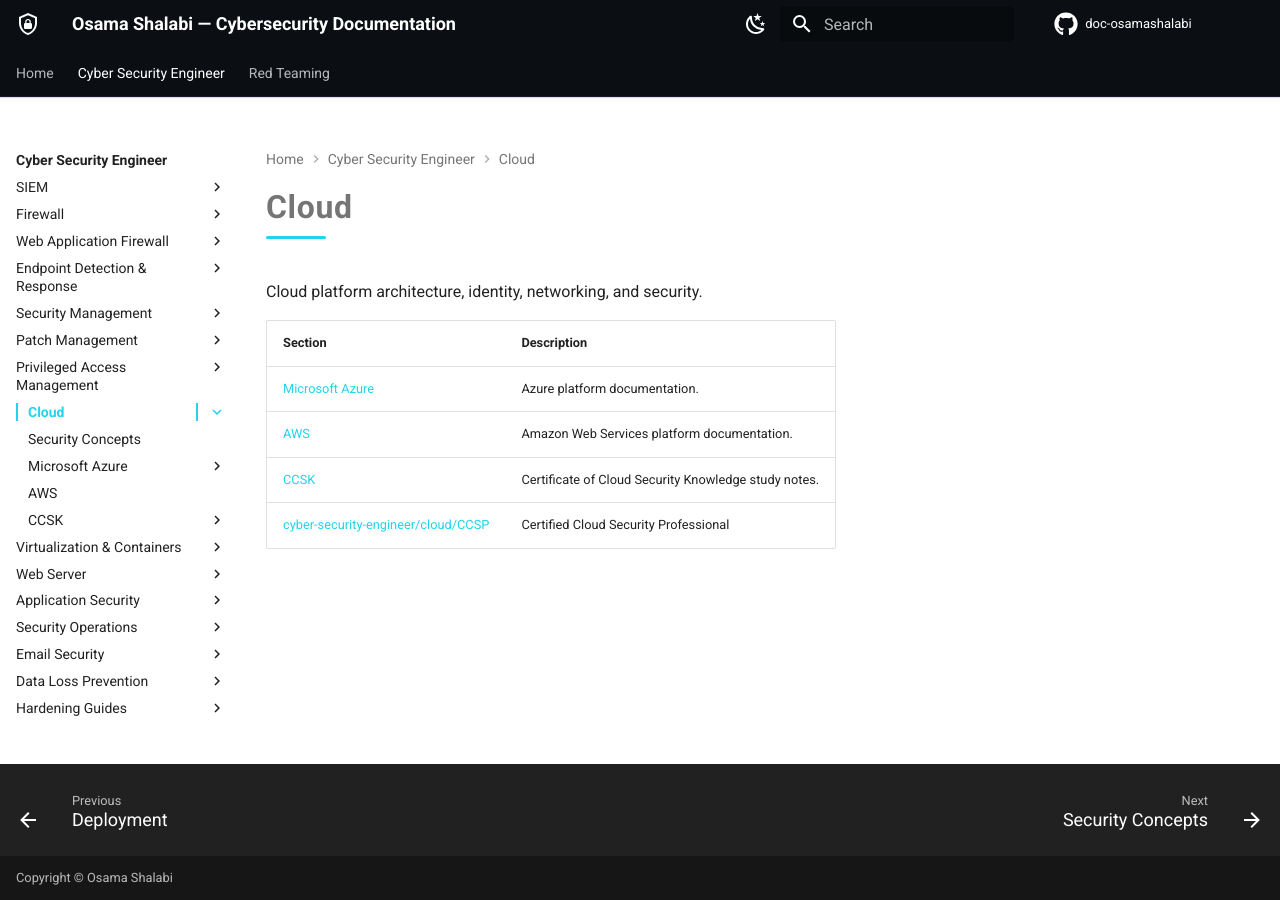
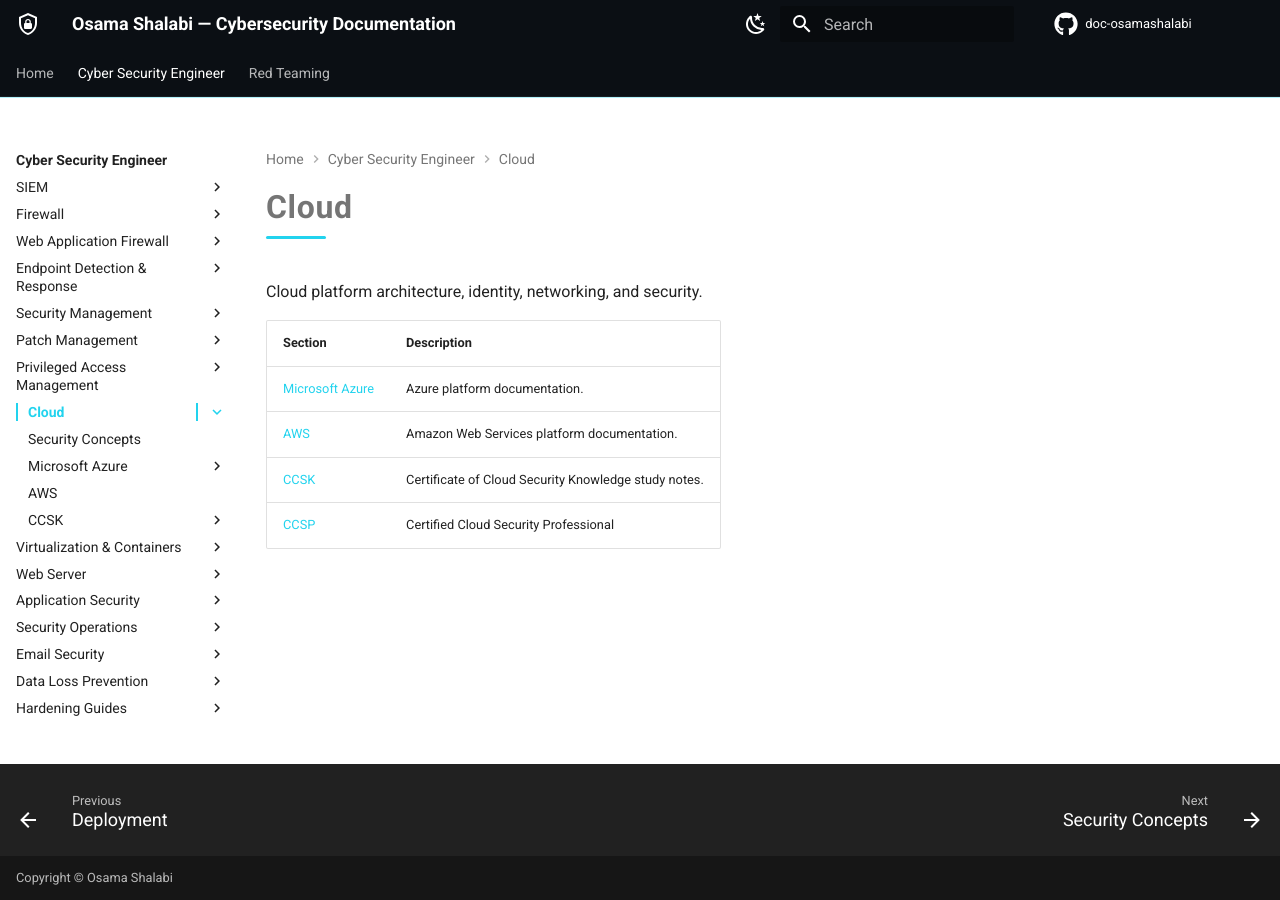
Before and after one commit to osamashalabi432-png/doc-osamashalabi, an MkDocs documentation site: the page built from docs/cyber-security-engineer/cloud/index.md, in a window 1280 px wide. Built offline with MkDocs 1.6.1 and Material for MkDocs 9.7.7, drawn with Linux system fonts in a browser that asks for light colours; comment, search, counter and statistics services are not loaded.

Commit message:
vault backup: 2026-09-25 10:20:26

```diff
--- a/docs/cyber-security-engineer/cloud/index.md
+++ b/docs/cyber-security-engineer/cloud/index.md
@@ -2,9 +2,9 @@
 
 Cloud platform architecture, identity, networking, and security.
 
-| Section                                                                  | Description                                          |
-| ------------------------------------------------------------------------ | ---------------------------------------------------- |
-| [Microsoft Azure](azure/index.md)                                        | Azure platform documentation.                        |
-| [AWS](aws/index.md)                                                      | Amazon Web Services platform documentation.          |
-| [CCSK](CCSK/CCSK%20Study%20Guide%2020250821.md)                          | Certificate of Cloud Security Knowledge study notes. |
-| [cyber-security-engineer/cloud/CCSP](cyber-security-engineer/cloud/CCSP) | Certified Cloud Security Professional                |
+| Section                                         | Description                                          |
+| ----------------------------------------------- | ---------------------------------------------------- |
+| [Microsoft Azure](azure/index.md)               | Azure platform documentation.                        |
+| [AWS](aws/index.md)                             | Amazon Web Services platform documentation.          |
+| [CCSK](CCSK/CCSK%20Study%20Guide%2020250821.md) | Certificate of Cloud Security Knowledge study notes. |
+| [CCSP](cyber)                                   | Certified Cloud Security Professional                |
```
Also changed, not shown: docs/CCSP.md (added), docs/cyber-security-engineer/cloud/CCSP/Chapter 1.md (added).
